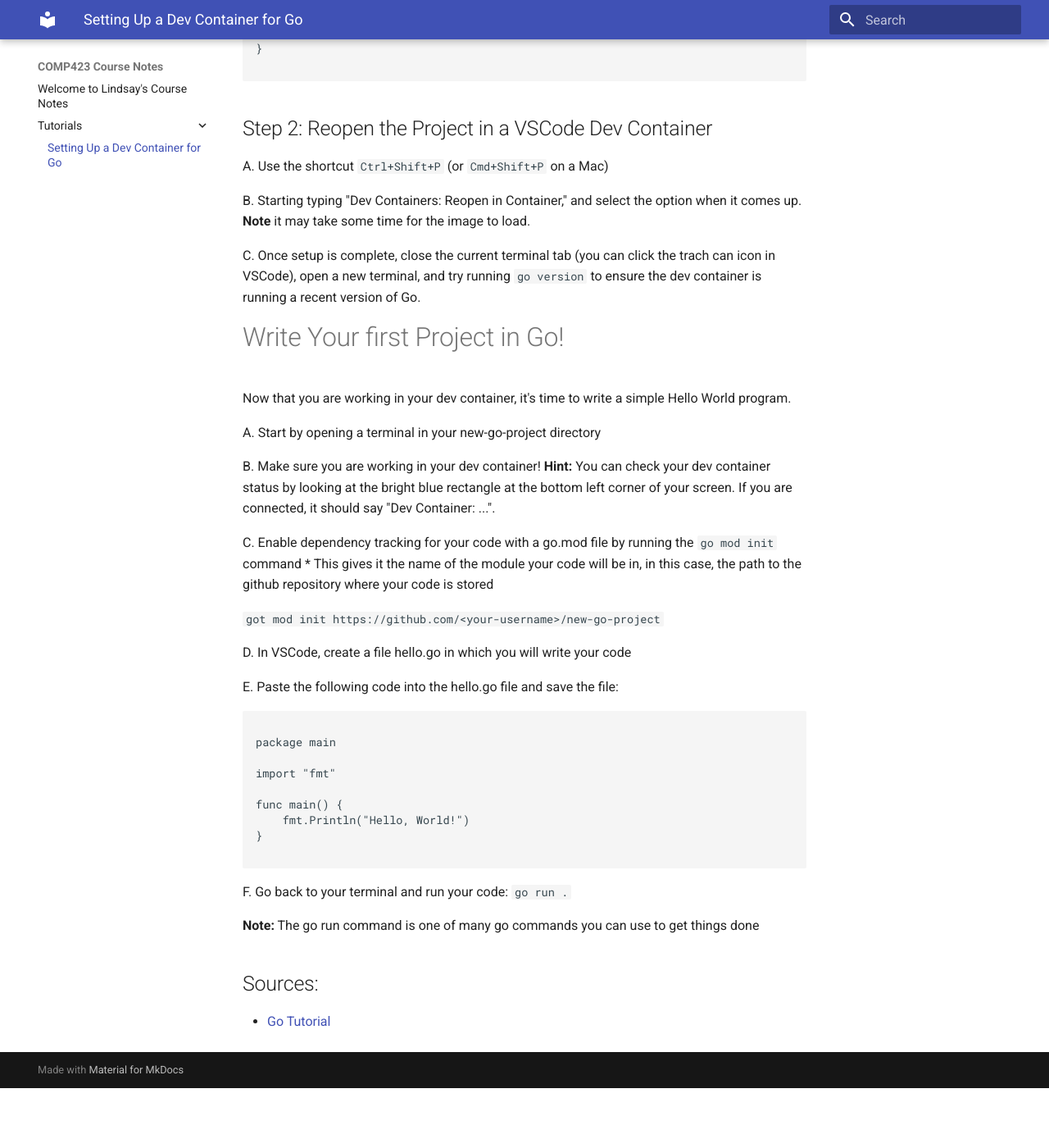
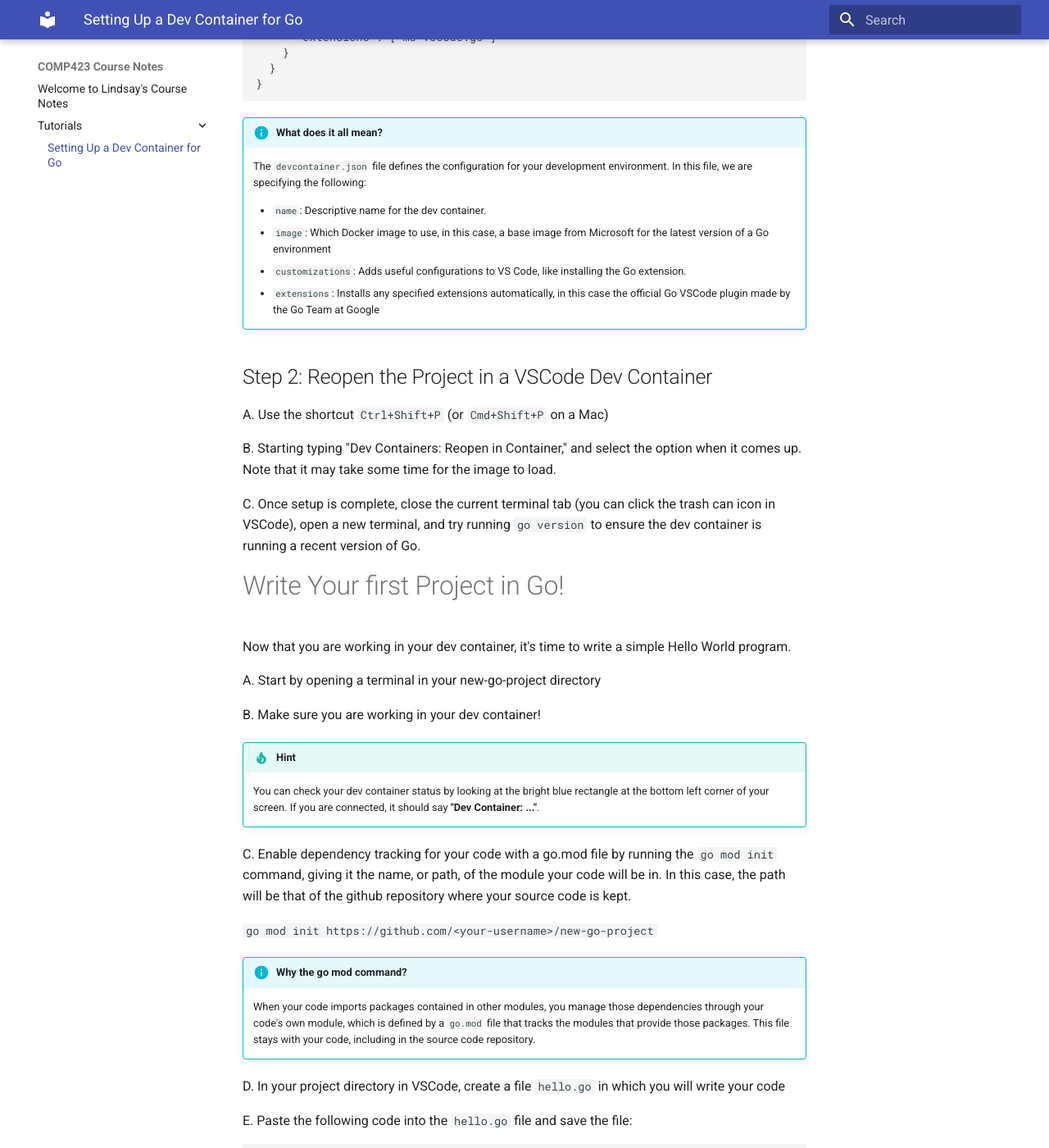
Before and after one commit to lcbean/comp423-course-notes, an MkDocs documentation site: the page built from docs/tutorials/go-setup.md, in a window 1280 px wide and 1400 px high, scrolled down 2773 px. Shown: the whole window at 82% size. Built offline with MkDocs 1.6.1 and Material for MkDocs 9.7.7, drawn with Linux system fonts in a browser that asks for light colours; before the commit the page ends 4100 px from its top, so only the background shows below that; some of the changed text lies outside the part shown.

Commit message:
Added admonitions, fixed clipboard not showing up, added directions/notes for go build

````diff
--- a/docs/tutorials/go-setup.md
+++ b/docs/tutorials/go-setup.md
@@ -2,6 +2,8 @@
 
 * Primary author: Lindsay Bean https://github/lcbean
 * Reviewer: Amelia Spell https://github.com/amspell04
+
+In this tutorial, you will learn how to set up a dev container for the programming language Go, as well how to create your first Go project. We will go over how to create a git repository, set up your dev container, and run a simple "Hello COMP423" program in Go!
 
 # Prerequisites
 
@@ -46,30 +48,38 @@
 A. Log in to your GitHub account and navigate to the [Create a New Repository](https://github.com/new) page.
 
 B. Fill in the following details:
-    * **Repository Name**: new-go-project
-    * **Description**: "My first Go project!"
-    * Visibility: Public
 
-C. Do not initialize the repository with a README, .gitignore, or license
+* **Repository Name**: new-go-project
+
+* **Description**: "My first Go project!"
+
+* **Visibility**: Public
+
+C. Do **not** initialize the repository with a README, .gitignore, or license
 
 D. Click **Create Repository**
 
 
 ## Step 3: Link your Local Repository to GitHub
 
-A. Add the GitHub respository as a remote by running the following in your terminal:
+A. Add the GitHub repository as a remote by running the following in your terminal:
 
 ```
 git remote add origin https://github.com/<your-username>/new-go-project.git
 
 ```
 
+!!! note
+
+    Remember to plug in your username!
+
 B. Check your default branch name with the subcommand ``` git branch ```. If it is not ```main```, rename it to ```main``` with the following command:
 
 ```
 git branch -M main
 ```
-!!! Note that old versions of ```git``` choose the name ```master``` for th primary branch, but these days ```main``` is the standard primary branch name.
+!!! note
+    Old versions of ```git``` choose the name ```master``` for th primary branch, but these days ```main``` is the standard primary branch name.
 
 
 
@@ -89,17 +99,10 @@
 
 B. Install the **Dev Containers** extension for VS Code.
 
-C. create a ```.devcontainer``` directory in the root of your project with the following file inside:
+C. Create a ```.devcontainer``` directory in the root of your project with the following file inside:
 ```
 .devcontainer/devcontainer.json
 ```
-
-The ```devcontainer.json``` file defines the configuration for your development environment. In this file, we are specifying the following:
-
-* ```name```: Descriptive name for the dev container.
-* ```image```: Which Docker image to use, in this case, a base image from Microsoft for the latest version of a Go environment
-* ```customizations```:  Adds useful configurations to VS Code, like installing the Go extension.
-* ```postCreateCommand```: A command to run after the container is created. We will use ```go version``` to prove a recent version of Go
 
 Place the following code in your ```devcontainer.json``` file:
 ```
@@ -109,21 +112,30 @@
   "customizations": {
     "vscode": {
       "settings": {},
-      "extensions": ["ms-python.python"]
+      "extensions": ["ms-vscode.go"]
     }
-  },
-  "postCreateCommand": "go version",
+  }
 }
 
 ```
+
+!!! info "What does it all mean?"
+
+    The ```devcontainer.json``` file defines the configuration for your development environment. In this file, we are specifying the following:
+
+    * ```name```: Descriptive name for the dev container.
+    * ```image```: Which Docker image to use, in this case, a base image from Microsoft for the latest version of a Go environment
+    * ```customizations```:  Adds useful configurations to VS Code, like installing the Go extension.
+    * ```extensions```: Installs any specified extensions automatically, in this case the official Go VSCode plugin made by the Go Team at Google
+
 
 ## Step 2: Reopen the Project in a VSCode Dev Container
 
 A. Use the shortcut ```Ctrl+Shift+P``` (or ```Cmd+Shift+P``` on a Mac)
 
-B. Starting typing "Dev Containers: Reopen in Container," and select the option when it comes up. **Note** it may take some time for the image to load.
+B. Starting typing "Dev Containers: Reopen in Container," and select the option when it comes up. Note that it may take some time for the image to load.
 
-C. Once setup is complete, close the current terminal tab (you can click the trach can icon in VSCode), open a new terminal, and try running ```go version``` to ensure the dev container is running a recent version of Go.
+C. Once setup is complete, close the current terminal tab (you can click the trash can icon in VSCode), open a new terminal, and try running ```go version``` to ensure the dev container is running a recent version of Go.
 
 
 # Write Your first Project in Go!
@@ -132,16 +144,20 @@
 
 A. Start by opening a terminal in your new-go-project directory
 
-B. Make sure you are working in your dev container! **Hint:** You can check your dev container status by looking at the bright blue rectangle at the bottom left corner of your screen. If you are connected, it should say "Dev Container: ...".
+B. Make sure you are working in your dev container!
+!!! tip "Hint"
+    You can check your dev container status by looking at the bright blue rectangle at the bottom left corner of your screen. If you are connected, it should say **"Dev Container: ..."**.
 
-C. Enable dependency tracking for your code with a go.mod file by running the ```go mod init``` command
-    * This gives it the name of the module your code will be in, in this case, the path to the github repository where your code is stored
+C. Enable dependency tracking for your code with a go.mod file by running the ```go mod init``` command, giving it the name, or path, of the module your code will be in. In this case, the path will be that of the github repository where your source code is kept.
 
-``` got mod init https://github.com/<your-username>/new-go-project```
+``` go mod init https://github.com/<your-username>/new-go-project```
 
-D. In VSCode, create a file hello.go in which you will write your code
+!!! info "Why the go mod command?"
+    When your code imports packages contained in other modules, you manage those dependencies through your code's own module, which is defined by a ```go.mod``` file that tracks the modules that provide those packages. This file stays with your code, including in the source code repository.
 
-E. Paste the following code into the hello.go file and save the file:
+D. In your project directory in VSCode, create a file ```hello.go``` in which you will write your code
+
+E. Paste the following code into the ```hello.go``` file and save the file:
 ```
 
 package main
@@ -149,23 +165,32 @@
 import "fmt"
 
 func main() {
-    fmt.Println("Hello, World!")
+    fmt.Println("Hello COMP423")
 }
 
 ```
 
+!!! info "How does this work?"
+    * Declare a main **package**, which is a way to group functions and is made up of all the files in directory.
+    * The fmt package contains functions for formatting text, including printing to the console.
+    * Implement a main function to print a message to the console. This will execute by default when you run the main package.
+
 F. Go back to your terminal and run your code:
 ``` go run . ```
+This should output ```Hello COMP423```
 
-**Note:** The go run command is one of many go commands you can use to get things done
+**Note:** The go run command is one of many go commands you can use to get things done with Go. You can use ```go help``` to get a list of the others.
 
+G. Alternatively, you can run ```go build```to compile the source code into an executable binary.
 
+!!! tip
+    For best practice, run ```go mod tidy``` to clean up unused dependencies before building
 
+!!! note
+    If you do not provide an argument to the ```go build``` command, it will automatically compile the program in your current directory and include all ```.go``` files in the directory. In the case of this tutorial, the command will product an executable file named ```new-go-project```. Go automatically decides the name of the generated executable by using the module created earlier with ```go mod init```. If you want to specify the name of output file: ```go build -o insertname```. If you want to compile only ```hello.go```, run ```go build hello.go```
 
-
-
-
-
+* Now that you have created an executable, run ```./new-go-project```. The output of the binary should match the output from when you ran the program with ```go run .```: ```Hello COMP423```
 
 ## Sources:
 * [Go Tutorial](https://go.dev/doc/tutorial/getting-started)
+* [How To Build and Install Go Programs](https://www.digitalocean.com/community/tutorials/how-to-build-and-install-go-programs)
--- a/mkdocs.yml
+++ b/mkdocs.yml
@@ -1,10 +1,13 @@
 site_name: COMP423 Course Notes
 theme:
   name: material
+  features:
+    - content.code.copy
+    - content.code.annotate
 
-  markdown_extensions:
+markdown_extensions:
   - pymdownx.highlight:
-      anchor_lineums: true
+      anchor_linenums: true
       line_spans: __span
       pygments_lang_class: true
   - admonition
@@ -13,3 +16,4 @@
   - pymdownx.details
   - pymdownx.betterem
   - pymdownx.blocks.caption
+  - pymdownx.snippets
````
